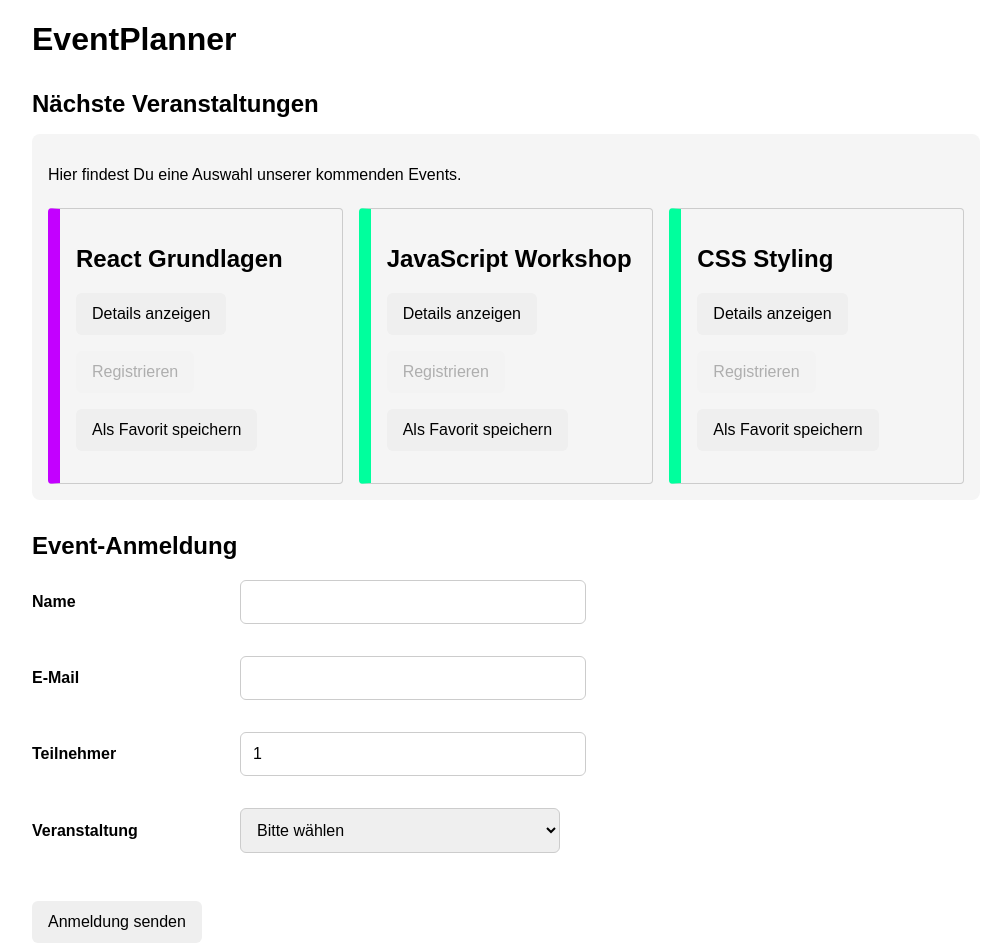
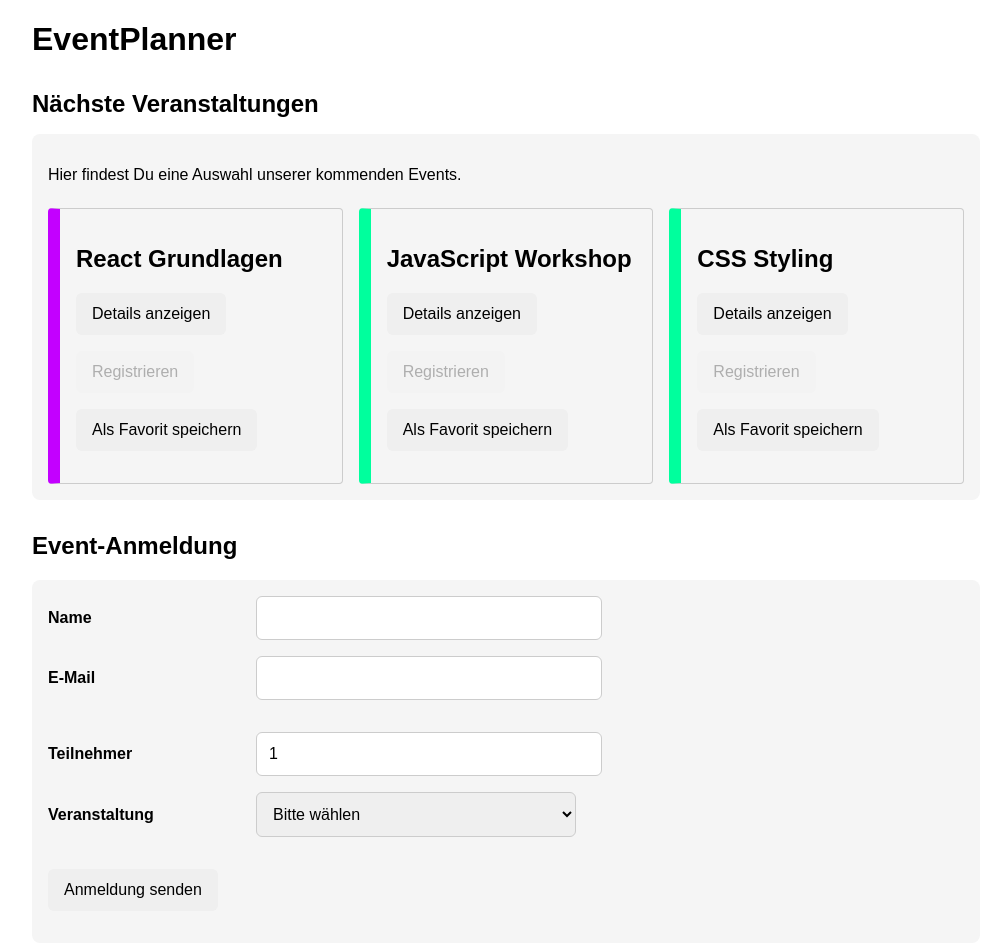
Before and after one commit to KaiGeyer/eventplanner, a React (Vite) app: page / in a window 1280 px wide. Shown: the top 952 px of the page, without its empty margins (134-1129 px from the left). Built offline with nearby package versions, Linux system fonts and the light colour scheme.

Commit message:
add new feature useRef

```diff
--- a/src/components/RegistrationForm.jsx
+++ b/src/components/RegistrationForm.jsx
@@ -2,16 +2,18 @@ export default function RegistrationForm({
     formData,
     events,
     onChange,
-    onSubmit
+    onSubmit,
+    nameInputRef
 }) {
     return (
-        <form onSubmit={onSubmit}>
+        <form className="row section-content" onSubmit={onSubmit}>
+            <div className="col">
                 <div>
                     <label htmlFor="name">
                         Name
                     </label>
-
                     <input
+                        ref={nameInputRef}
                         type="text"
                         id="name"
                         name="name"
@@ -19,12 +21,10 @@ export default function RegistrationForm({
                         onChange={onChange}
                     />
                 </div>
-
                 <div>
                     <label htmlFor="email">
                         E-Mail
                     </label>
-
                     <input
                         type="email"
                         id="email"
@@ -33,12 +33,13 @@ export default function RegistrationForm({
                         onChange={onChange}
                     />
                 </div>
+            </div>
 
+            <div className="col">
                 <div>
                     <label htmlFor="participants">
                         Teilnehmer
                     </label>
-
                     <input
                         type="number"
                         id="participants"
@@ -48,12 +49,10 @@ export default function RegistrationForm({
                         onChange={onChange}
                     />
                 </div>
-
                 <div>
                     <label htmlFor="eventId">
                         Veranstaltung
                     </label>
-
                     <select
                         id="eventId"
                         name="eventId"
@@ -63,7 +62,6 @@ export default function RegistrationForm({
                         <option value="" disabled>
                             Bitte wählen
                         </option>
-
                         {events.map(event => (
                             <option
                                 key={event.id}
@@ -78,6 +76,7 @@ export default function RegistrationForm({
                 <button type="submit">
                     Anmeldung senden
                 </button>
+            </div>
         </form>
     );
 }
--- a/src/components/RegistrationManager.jsx
+++ b/src/components/RegistrationManager.jsx
@@ -1,4 +1,4 @@
-import { useState, useEffect } from "react";
+import { useState, useEffect, useRef } from "react";
 
 import events from "../data/events.js";
 import RegistrationList from "./RegistrationList";
@@ -10,14 +10,16 @@ export default function RegistrationManager(
         setRegistrations
     }
 ) {
+    // useRef-Definition
+    const nameInputRef = useRef(null);
+
+    // useState-Definitionen
     const [formData, setFormData] = useState({
         name: "",
         email: "",
         participants: 1,
         eventId: ""
     });
-
-    // State-Definitionen
     const [error, setError] = useState("");
     const [successBooking, setSuccessBooking] = useState(null);
 
@@ -103,6 +105,10 @@ export default function RegistrationManager(
             participants: 1,
             eventId: ""
         });
+
+        // Name-Feld soll den Fokus bekommen.
+        // Das ? ist dafür zuständig, dass dies nur dann passiert, wenn nameInputRef.current NICHT null ist.
+        nameInputRef.current?.focus();
     }
 
     function handleDelete(id) {
@@ -136,6 +142,7 @@ export default function RegistrationManager(
                 events={events}
                 onChange={handleChange}
                 onSubmit={handleSubmit}
+                nameInputRef={nameInputRef}
             />
 
             <RegistrationList
```
Also changed, not shown: src/demos/FocusInput.jsx (added). Lines whose indentation alone changed are shown as unchanged.
